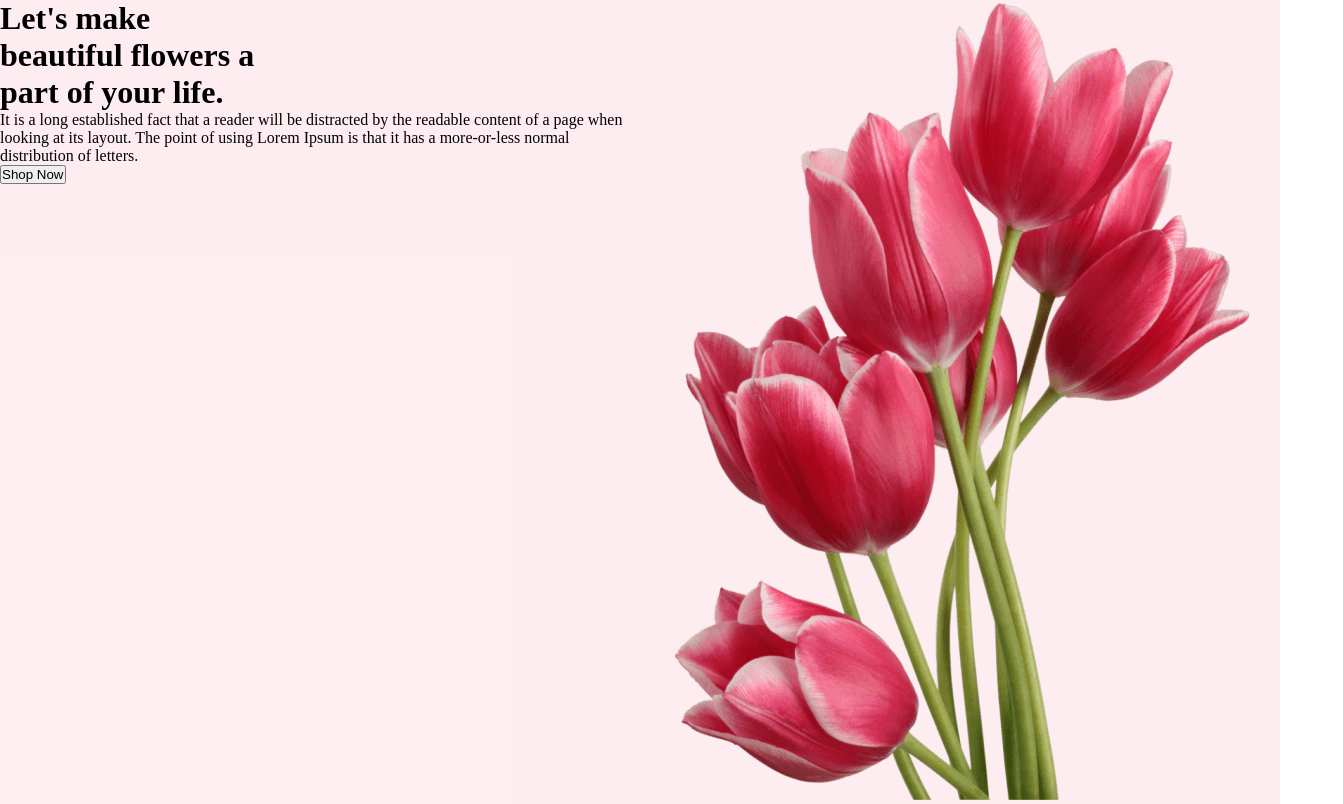
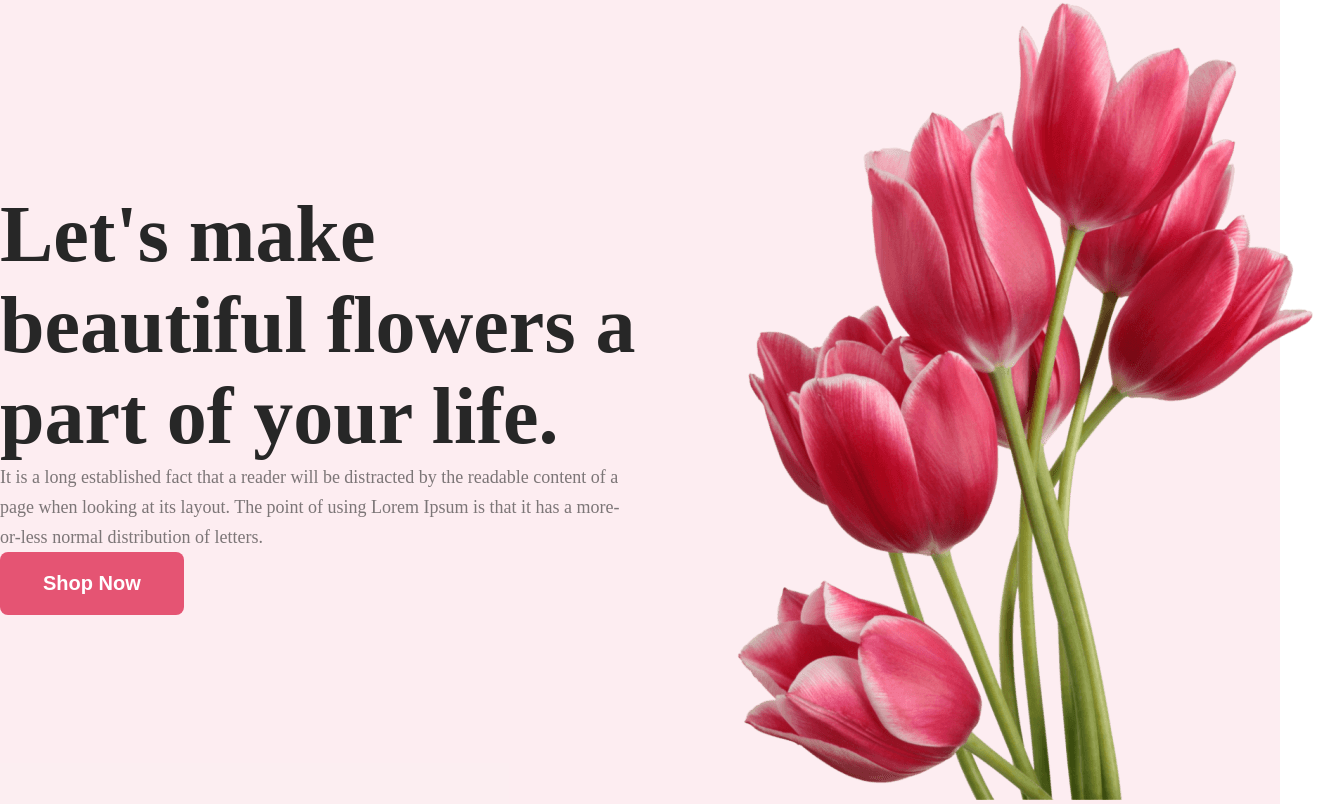
Before and after one commit to Tanmoybir/flower-shop-agency, a plain HTML site: page index.html in a window 1280 px wide. Shown: the whole page, 1343 px wide, since content can reach past the window. Drawn offline with Linux system fonts and the light colour scheme.

Commit message:
head section almost added

```diff
--- a/index.html
+++ b/index.html
@@ -10,9 +10,9 @@
     <header>
         <div class="head-container">
             <div class="">
-                <h1>Let's make <br> beautiful flowers a <br> part of your life.</h1>
-                <p>It is a long established fact that a reader will be distracted by the readable content of a page when looking at its layout. The point of using Lorem Ipsum is that it has a more-or-less normal distribution of letters.</p>
-                <button>Shop Now</button>
+                <h1 class="h-title">Let's make <br> beautiful flowers a <br> part of your life.</h1>
+                <p class="h-description">It is a long established fact that a reader will be distracted by the readable content of a page when looking at its layout. The point of using Lorem Ipsum is that it has a more-or-less normal distribution of letters.</p>
+                <button class="btn">Shop Now</button>
             </div>
             <div class="">
                 <img src="Flower Asset/pngwing 10.png" alt="">
--- a/styles/style.css
+++ b/styles/style.css
@@ -6,4 +6,32 @@
 .head-container {
     background: rgba(229, 84, 115, 0.10);
     display: flex;
+    justify-content: space-between;
+    align-items: center;
 }
+
+.h-title {
+    color: #272727;
+    width: 708px;
+    font-size: 80px;
+    font-weight: 800;
+}
+
+.h-description {
+    color: rgba(39, 39, 39, 0.60);
+    width: 634px;
+    font-size: 18px;
+    font-weight: 400;
+    line-height: 30px;
+}
+
+.btn {
+    color: #FFF;
+    font-size: 20px;
+    font-weight: 700;
+    line-height: normal;
+    border-radius: 8px;
+    background: #E55473;
+    border: none;
+    padding: 20px 43px;
+}
```
